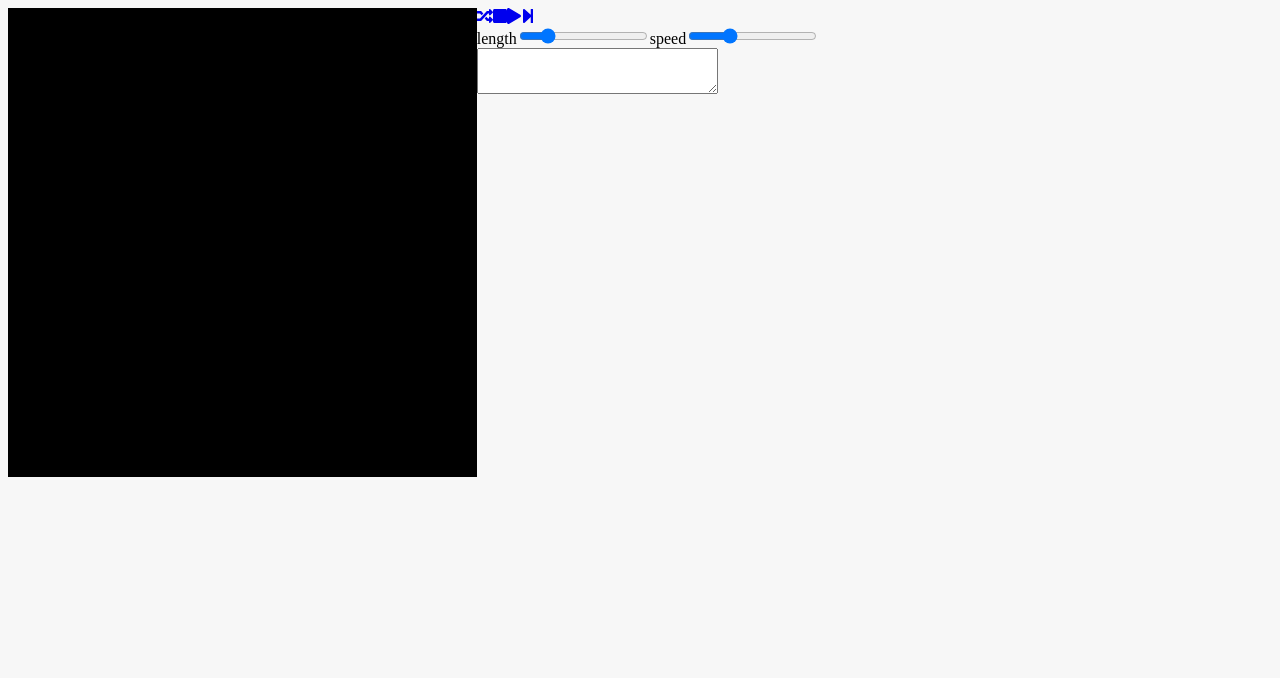
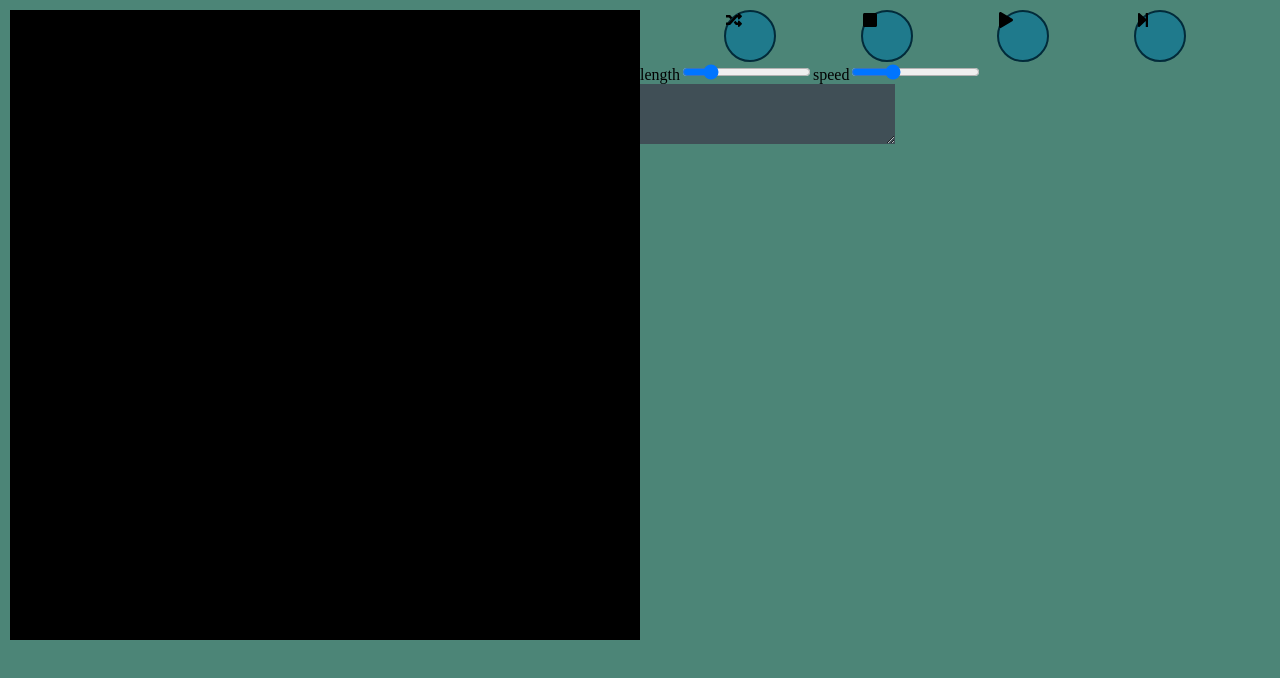
Before and after one commit to leftshift/colorfuck, a React (Vite) app: page / in a window 1280 px wide. Shown: the top 678 px of the page. Built offline with nearby package versions, Linux system fonts and the light colour scheme.

Commit message:
fix half/half layout, start work on styling

```diff
--- a/src/index.css
+++ b/src/index.css
@@ -1,26 +1,60 @@
 html, body, #root {
     height: 100%;
     width: 100%;
+    margin: 0;
 }
 
 body {
-    background-color: #f7f7f7;
+    background-color: #4c8577;
 }
 
 .machine {
+    margin: 10px;
     display: flex;
     flex-direction: row;
     flex-wrap: wrap;
 }
 
 .split {
+    flex-basis: 50vh;
     flex-grow: 1;
+    flex-shrink: 0;
+}
+
+.controls {
+}
+
+.buttons {
+    display: flex;
+    justify-content: space-evenly;
+}
+
+.buttons a {
+    color: #000;
+    background-color: #1f7a8c;
+    border-radius: 100%;
+    border: 2px solid #022b3a;
+    width: 3em;
+    height: 3em;
+}
+
+.buttons a:hover {
+    background-color: #238ba0;
+}
+
+.buttons a:active {
+    background-color: #1c7182;
 }
 
 .sourceBox,
 .inputBox {
+    border: 0;
+    padding: 10px;
+    background-color: #404f56;
+    color: #111111;
     font-family: monospace;
     font-size: 18px;
+
 }
 
 .bitmap {
```
